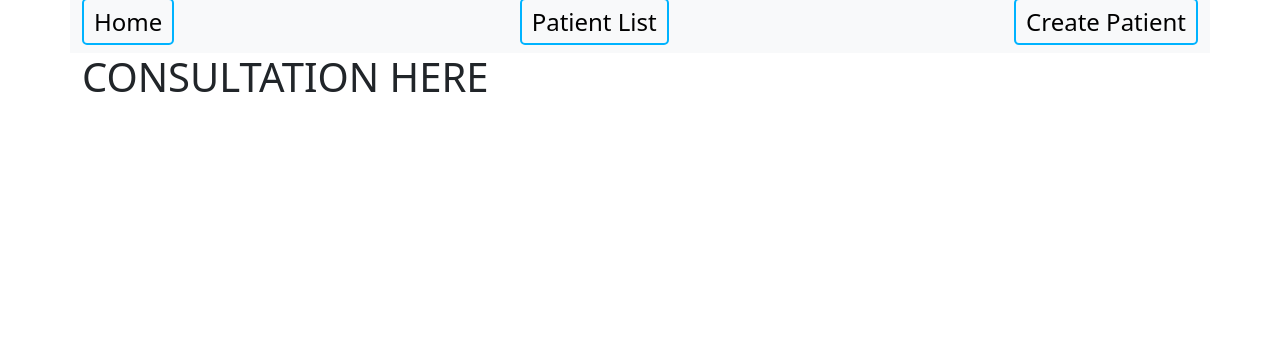
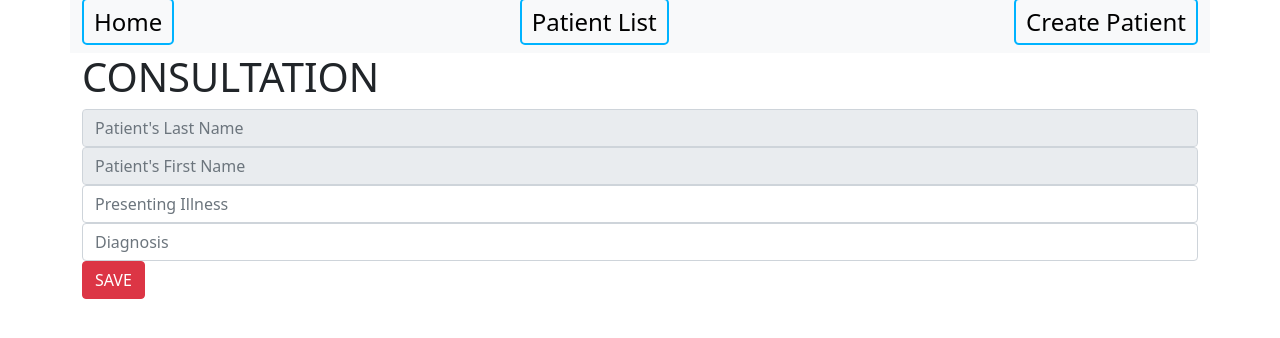
Before and after one commit to Criscel/onestop-health, a React (Create React App) app in the folder frontend/: page /createConsultation in a window 1280 px wide. Shown: the top 338 px of the page. Built offline with nearby package versions, Linux system fonts and the light colour scheme.

Commit message:
starting with created consultation function

```diff
--- a/frontend/src/components/CreateConsultation.jsx
+++ b/frontend/src/components/CreateConsultation.jsx
@@ -1,9 +1,51 @@
-import React from "react";
+import React, { useState } from "react";
+import { Button } from 'react-bootstrap';
 
 function CreateConsultation() {
+    const [input, setInput] = useState({
+        illness: '',
+        diagnosis: ''
+    })
+
+    function handleChange(event) {
+        const { name, value } = event.target;
+
+        setInput(prevInput => {
+            return {
+                ...prevInput,
+                [name]: value
+            }
+        })
+    }
+
+    function handleClick(event) {
+        event.preventDefault();
+        console.log(input);
+    }
+
     return (
         <div className="container">
-            <h1>CONSULTATION HERE</h1>
+            <h1>CONSULTATION</h1>
+            <form>
+                <div className="row">
+                    <div className="col-sm">
+                        <div className='form-group'>
+                            <input readOnly className='form-control' placeholder="Patient's Last Name"></input>
+                        </div>
+                        <div className='form-group'>
+                            <input readOnly className='form-control' placeholder="Patient's First Name"></input>
+                        </div>
+                        <div className='form-group'>
+                            <input onChange={handleChange} name="illness" value={input.illness} autoComplete="off" className='form-control' placeholder="Presenting Illness"></input>
+                        </div>
+                        <div className='form-group'>
+                            <input onChange={handleChange} name="diagnosis" value={input.diagnosis} autoComplete="off" className='form-control' placeholder="Diagnosis"></input>
+                        </div>
+                    </div>
+                </div>
+                <Button onClick={handleClick} variant="danger">SAVE</Button>
+            </form>
+
         </div>
     )
 }
--- a/frontend/src/components/PatientListButton.jsx
+++ b/frontend/src/components/PatientListButton.jsx
@@ -6,10 +6,19 @@ function PatientListButton() {
 
     let history = useHistory();
 
+    function handleViewCLick(event) {
+
+        event.preventDefault();
+
+        const value = event.target.value;
+        console.log(value);
+
+        history.push("/viewPatient")
+    }
+
     return (
         <div className="col-sm">
-            <Button variant="info" onClick={() => {
-                history.push("/viewPatient")} }>View</Button>
+            <Button variant="info" onCLick={handleViewCLick}>View</Button>
 
             <Button variant="warning" onClick={() => {
                 history.push("/createConsultation")} }>Add Consultation</Button>
--- a/frontend/src/components/ViewPatient.jsx
+++ b/frontend/src/components/ViewPatient.jsx
@@ -1,9 +1,39 @@
 import React from "react";
+import { useEffect, useState } from "react";
+// import { Form } from "react-bootstrap";
 
 function ViewPatient() {
+    const [lists, setLists] = useState([{
+        title:'',
+        lastname: '',
+        firstname: ''
+    }])
+
+    useEffect(() => {
+        fetch("/lists").then(res => {
+            if (res.ok) {
+                // console.log(res);
+                return res.json()
+            }
+        }).then(jsonRes => setLists(jsonRes));
+    })
+
     return (
-        <div>
-            <h1> PATIENT DATA </h1>
+        <div className="container">
+            {lists.map(patients =>
+                <div className="row">
+                    <div className="col-sm">
+                        {patients.title}
+                    </div>
+                    <div className="col-sm">
+                        {patients.lastname}
+                    </div>
+                    <div className="col-sm">
+                        {patients.firstname}
+                    </div>
+
+                </div>
+            )}
         </div>
     )
 }
```
Also changed, not shown: 1 other file (tests, documents, lock files or other folders).
